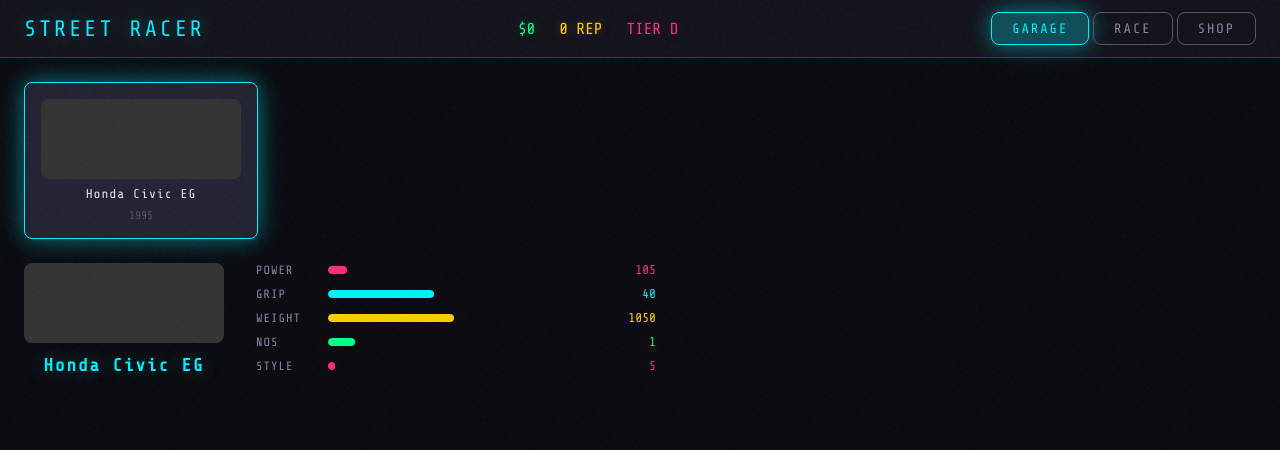
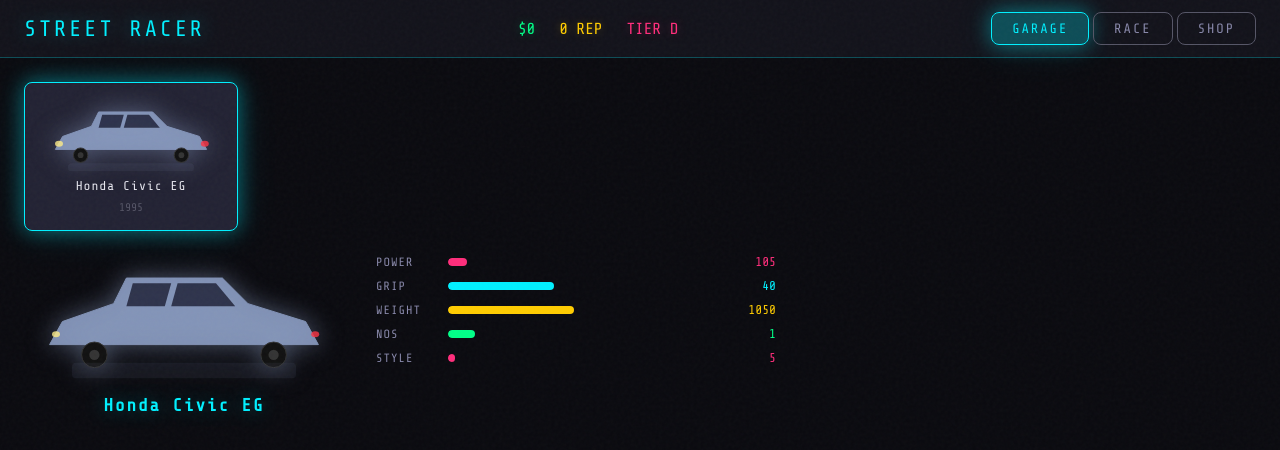
Before and after one commit to Atvriders/street-racer, a React (Vite) app: page / in a window 1280 px wide. Shown: the top 450 px of the page. Built offline with nearby package versions, Linux system fonts and the light colour scheme.

Commit message:
fix: restore full CarSilhouette component

```diff
--- a/src/CarSilhouette.tsx
+++ b/src/CarSilhouette.tsx
@@ -1,4 +1,125 @@
 import type { OwnedCar } from './types'
-export function CarSilhouette(_props: { car: OwnedCar; width?: number; glowing?: boolean }) {
-  return <svg width={200} height={80}><rect fill="#333" width="200" height="80" rx="8" /></svg>
+import { CARS } from './data'
+
+interface Props {
+  car: OwnedCar
+  width?: number
+  glowing?: boolean
 }
+
+export function CarSilhouette({ car, width = 200, glowing = false }: Props) {
+  const def = CARS.find(c => c.id === car.carId)!
+  const height = width * 0.4
+  const hasBodykit = car.cosmetics.bodykit > 0
+  const hasSpoiler = car.cosmetics.spoiler > 0
+  const hasUnderglow = car.cosmetics.underglow > 0
+  const lowered = car.parts.suspension > 0
+  const wheelLevel = car.cosmetics.wheels
+
+  // Ground position shifts down when not lowered
+  const groundY = lowered ? height * 0.82 : height * 0.78
+  const bodyBottom = groundY - height * 0.08
+
+  return (
+    <svg
+      width={width}
+      height={height}
+      viewBox={`0 0 ${width} ${height}`}
+      style={{ filter: glowing ? `drop-shadow(0 0 12px ${def.color}88)` : undefined }}
+    >
+      {/* Underglow */}
+      {hasUnderglow && (
+        <ellipse
+          cx={width * 0.5}
+          cy={groundY + 4}
+          rx={width * 0.38}
+          ry={6}
+          fill={`var(--cyan)`}
+          opacity={0.3 + car.cosmetics.underglow * 0.12}
+        >
+          <animate attributeName="opacity" values={`${0.2 + car.cosmetics.underglow * 0.1};${0.4 + car.cosmetics.underglow * 0.1};${0.2 + car.cosmetics.underglow * 0.1}`} dur="2s" repeatCount="indefinite" />
+        </ellipse>
+      )}
+
+      {/* Car body */}
+      <path
+        d={`
+          M ${width * 0.08} ${bodyBottom}
+          L ${width * 0.12} ${bodyBottom - height * 0.18}
+          ${hasBodykit ? `L ${width * 0.14} ${bodyBottom - height * 0.22}` : ''}
+          L ${width * 0.28} ${bodyBottom - height * 0.32}
+          L ${width * 0.32} ${bodyBottom - height * 0.52}
+          L ${width * 0.62} ${bodyBottom - height * 0.52}
+          L ${width * 0.7} ${bodyBottom - height * 0.32}
+          ${hasBodykit ? `L ${width * 0.86} ${bodyBottom - height * 0.22}` : ''}
+          L ${width * 0.88} ${bodyBottom - height * 0.18}
+          L ${width * 0.92} ${bodyBottom}
+          Z
+        `}
+        fill={def.color}
+        stroke={def.color}
+        strokeWidth="1"
+        opacity={0.9}
+      />
+
+      {/* Windows */}
+      <path
+        d={`
+          M ${width * 0.34} ${bodyBottom - height * 0.48}
+          L ${width * 0.46} ${bodyBottom - height * 0.48}
+          L ${width * 0.44} ${bodyBottom - height * 0.3}
+          L ${width * 0.32} ${bodyBottom - height * 0.3}
+          Z
+        `}
+        fill="#0a0a1f"
+        opacity={car.cosmetics.tint > 0 ? 0.95 : 0.7}
+      />
+      <path
+        d={`
+          M ${width * 0.48} ${bodyBottom - height * 0.48}
+          L ${width * 0.6} ${bodyBottom - height * 0.48}
+          L ${width * 0.66} ${bodyBottom - height * 0.3}
+          L ${width * 0.46} ${bodyBottom - height * 0.3}
+          Z
+        `}
+        fill="#0a0a1f"
+        opacity={car.cosmetics.tint > 0 ? 0.95 : 0.7}
+      />
+
+      {/* Spoiler */}
+      {hasSpoiler && (
+        <g>
+          <rect x={width * 0.84} y={bodyBottom - height * 0.56 - car.cosmetics.spoiler * 2} width={width * 0.08} height={3} rx={1} fill={def.color} />
+          <rect x={width * 0.87} y={bodyBottom - height * 0.48} width={2} height={height * 0.08 + car.cosmetics.spoiler * 2} fill={def.color} />
+        </g>
+      )}
+
+      {/* Front wheel */}
+      <circle cx={width * 0.22} cy={groundY} r={height * 0.1 + (wheelLevel > 2 ? 2 : 0)} fill="#111" stroke={wheelLevel > 0 ? '#666' : '#333'} strokeWidth={wheelLevel > 0 ? 2 : 1} />
+      <circle cx={width * 0.22} cy={groundY} r={height * 0.04} fill={wheelLevel > 3 ? 'var(--cyan)' : '#333'} />
+
+      {/* Rear wheel */}
+      <circle cx={width * 0.78} cy={groundY} r={height * 0.1 + (wheelLevel > 2 ? 2 : 0)} fill="#111" stroke={wheelLevel > 0 ? '#666' : '#333'} strokeWidth={wheelLevel > 0 ? 2 : 1} />
+      <circle cx={width * 0.78} cy={groundY} r={height * 0.04} fill={wheelLevel > 3 ? 'var(--cyan)' : '#333'} />
+
+      {/* Headlight */}
+      <ellipse cx={width * 0.1} cy={bodyBottom - height * 0.08} rx={4} ry={3} fill="#ffee88" opacity={0.8} />
+
+      {/* Taillight */}
+      <ellipse cx={width * 0.91} cy={bodyBottom - height * 0.08} rx={4} ry={3} fill="var(--red)" opacity={0.8} />
+
+      {/* Reflection on ground */}
+      {glowing && (
+        <rect
+          x={width * 0.15}
+          y={groundY + 8}
+          width={width * 0.7}
+          height={height * 0.12}
+          fill={def.color}
+          opacity={0.08}
+          rx={4}
+        />
+      )}
+    </svg>
+  )
+}
```
